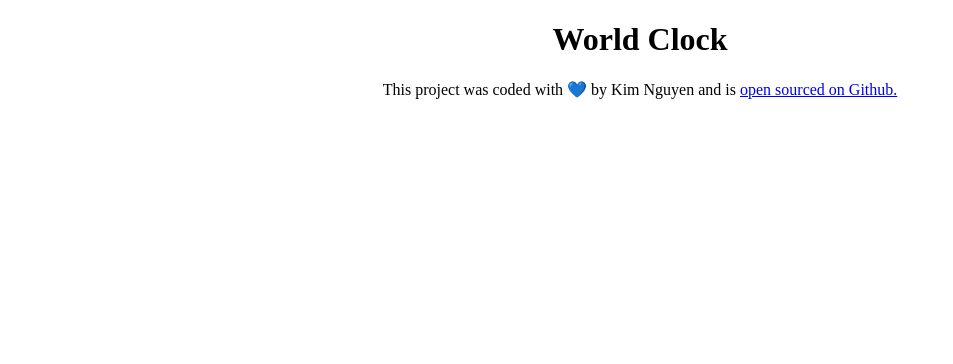
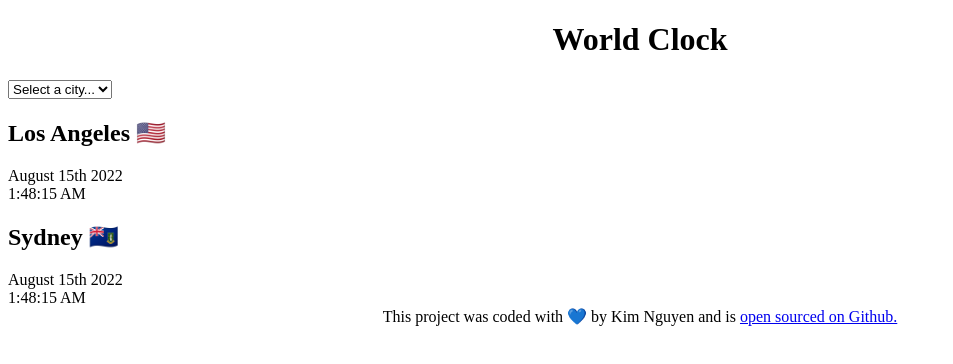
Before and after one commit to kimnguyen10/world-clock-project, a plain HTML site: page index.html in a window 1280 px wide. Shown: the whole page, without its empty margins (0-953 px from the left). Drawn offline with Linux system fonts and the light colour scheme.

Commit message:
Added the basic HTML

```diff
--- a/index.html
+++ b/index.html
@@ -7,7 +7,27 @@
     <title>World Clock - Kim Nguyen</title>
   </head>
   <body>
-    <h1>World Clock</h1>
+    <div class="container">
+      <h1>World Clock</h1>
+
+      <select name="" id="">
+        <option value="">Select a city...</option>
+        <option value="">London</option>
+        <option value="">New York</option>
+        <option value="">Auckland</option>
+      </select>
+
+      <div class="city">
+        <h2>Los Angeles 🇺🇸</h2>
+        <div class="date">August 15th 2022</div>
+        <div class="time">1:48:15 AM</div>
+      </div>
+      <div class="city">
+        <h2>Sydney 🇻🇬</h2>
+        <div class="date">August 15th 2022</div>
+        <div class="time">1:48:15 AM</div>
+      </div>
+    </div>
     <footer>
       This project was coded with 💙 by Kim Nguyen and is
       <a
```
